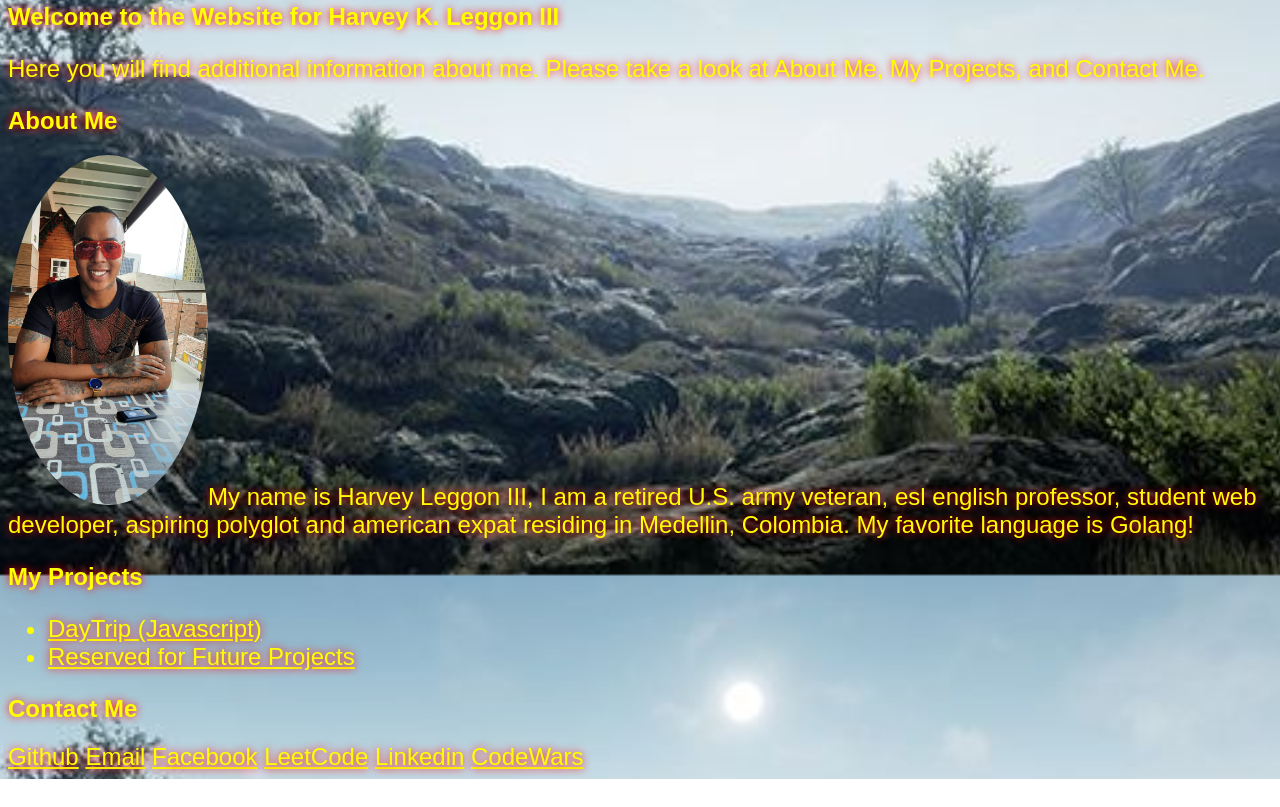
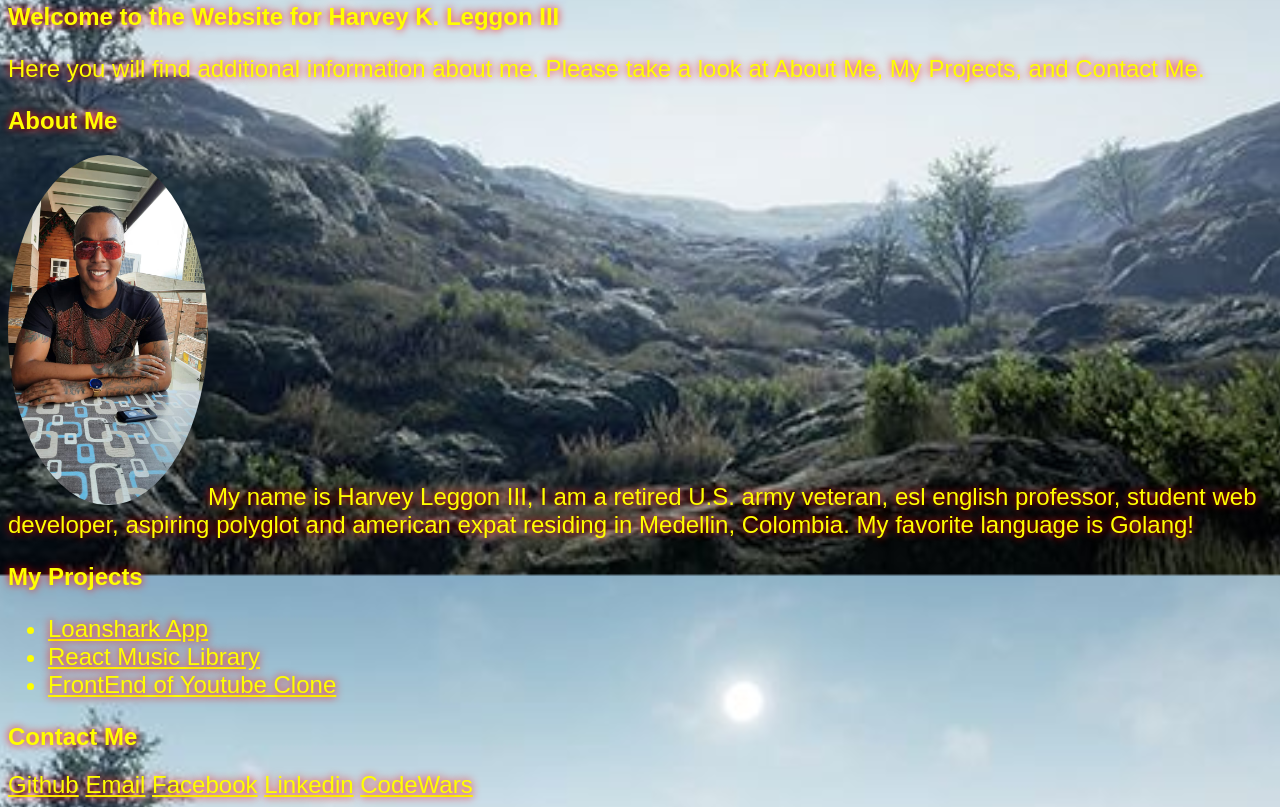
Before and after one commit to hkl-iii/hkl-iii.github.io, a plain HTML site: page index.html in a window 1280 px wide. Shown: the part 225-1032 px from the top of the page. Before the commit the page ends 1004 px from the top, so only its background shows below. Drawn offline with Linux system fonts and the light colour scheme.

Commit message:
updating my projects links

```diff
--- a/index.html
+++ b/index.html
@@ -52,8 +52,10 @@
 <section>
     <h2>My Projects</h2>
     <ul>
-        <li><a href='https://github.com/hkl-iii/DayTripGenerator' target="_blank">DayTrip (Javascript)</a></li>
-        <li><a href='#' target="_blank">Reserved for Future Projects</a></li>
+        <li><a href='https://github.com/hkl-iii/loanshark_app' target="_blank">Loanshark App</a></li>
+        <li><a href='https://github.com/hkl-iii/music_library' target="_blank">React Music Library</a></li>
+        <li><a href='https://github.com/hkl-iii/react-youtube-clone' target="_blank">FrontEnd of Youtube Clone</a></li>
+
     </ul>
 </section>
 
@@ -61,9 +63,8 @@
 <section>
     <h2>Contact Me</h2>
     <a href="https://github.com/hkl-iii" target="_blank">Github</a>
-    <a href="mailto:rahleggon@gmail.com" target="_blank">Email</a>
+    <a href="mailto:hleggon@regis.edu.com" target="_blank">Email</a>
     <a href="https://www.facebook.com/harvey.leggoniii" target="_blank">Facebook</a>
-    <a href="https://leetcode.com/hkl-iii/" target="_blank">LeetCode</a>
     <a href="https://www.linkedin.com/in/harvey-leggoniii/" target="_blank">Linkedin</a>
     <a href="https://www.codewars.com/users/hkl-iii" target="_blank">CodeWars</a>
 </section>
```
